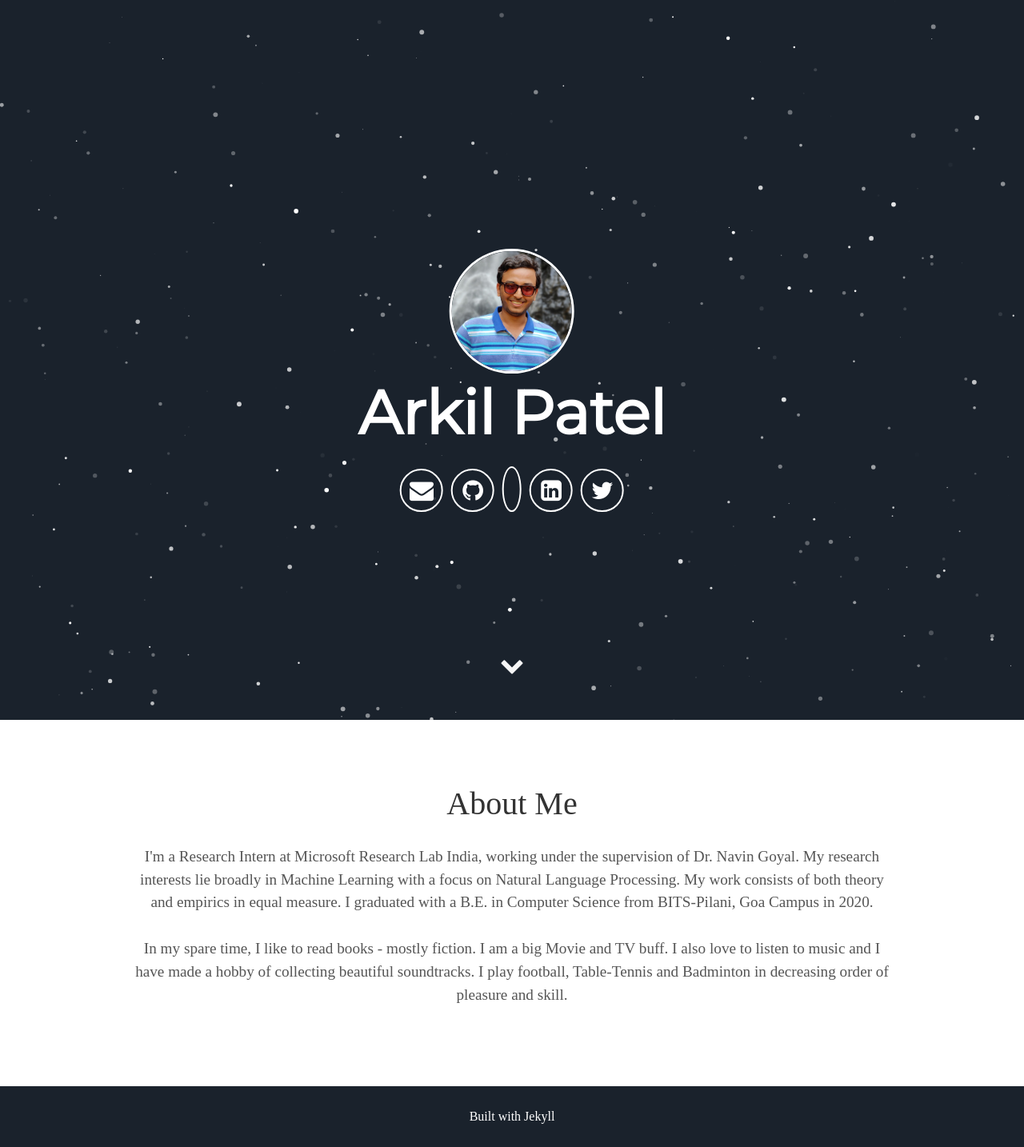
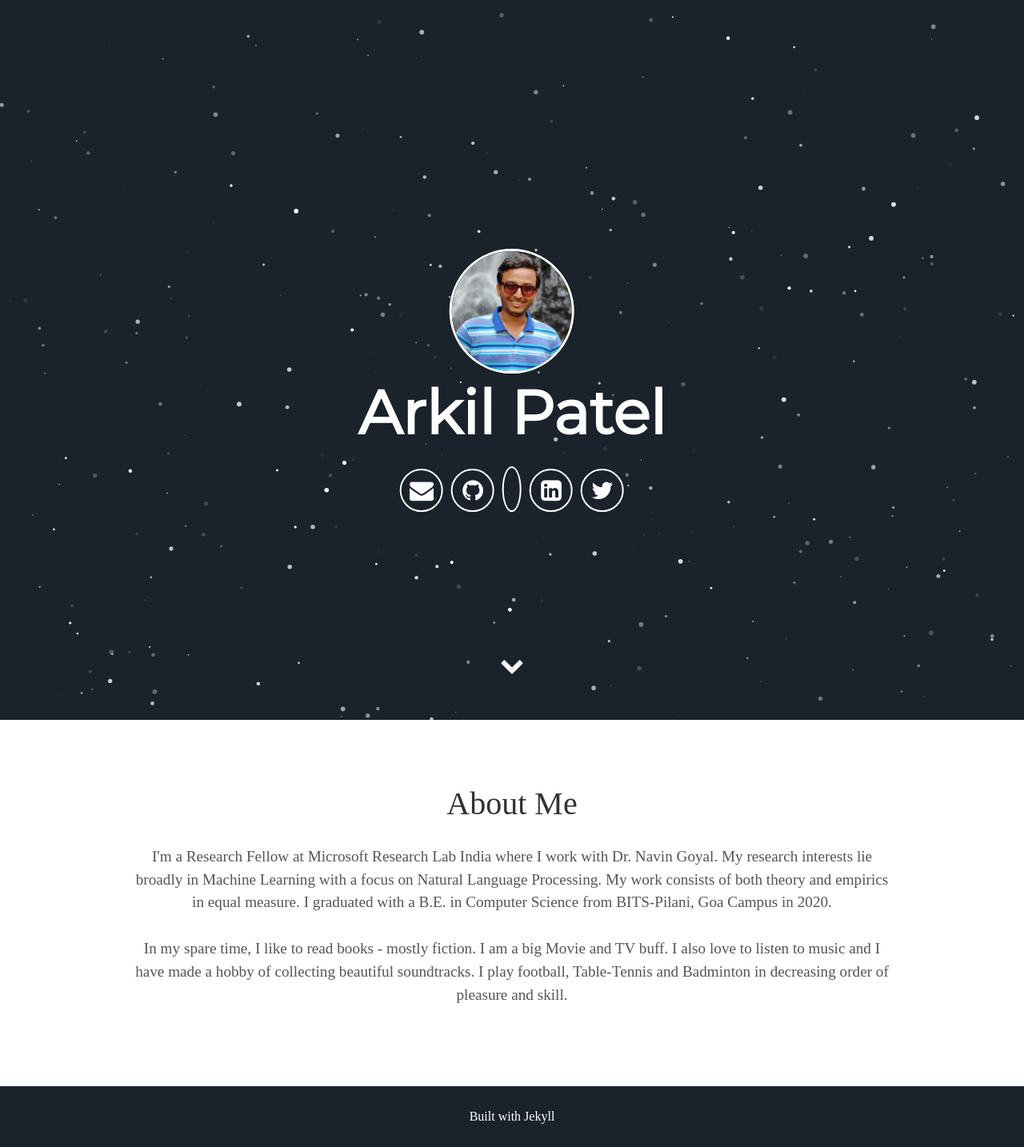
Before and after one commit to arkilpatel/arkilpatel.github.io, a Jekyll site: the page built from index.html, in a window 1280 px wide. Shown: the whole page at 80% size. Built offline with Jekyll 4.4.1, drawn with Linux system fonts in a browser that asks for light colours; some web fonts are replaced; a style sheet for code colours, icons or effects is not loaded.

Commit message:
Update _config.yml

```diff
--- a/_config.yml
+++ b/_config.yml
@@ -7,7 +7,7 @@
 
 # User settings
 username: Arkil Patel
-user_description: I'm a Research Intern at Microsoft Research Lab India, working under the supervision of Dr. Navin Goyal. My research interests lie broadly in Machine Learning with a focus on Natural Language Processing. My work consists of both theory and empirics in equal measure. I graduated with a B.E. in Computer Science from BITS-Pilani, Goa Campus in 2020. <br><br> In my spare time, I like to read books - mostly fiction. I am a big Movie and TV buff. I also love to listen to music and I have made a hobby of collecting beautiful soundtracks. I play football, Table-Tennis and Badminton in decreasing order of pleasure and skill.
+user_description: I'm a Research Fellow at Microsoft Research Lab India where I work with Dr. Navin Goyal. My research interests lie broadly in Machine Learning with a focus on Natural Language Processing. My work consists of both theory and empirics in equal measure. I graduated with a B.E. in Computer Science from BITS-Pilani, Goa Campus in 2020. <br><br> In my spare time, I like to read books - mostly fiction. I am a big Movie and TV buff. I also love to listen to music and I have made a hobby of collecting beautiful soundtracks. I play football, Table-Tennis and Badminton in decreasing order of pleasure and skill.
 user_title:
 email: arkil.patel@gmail.com
 # twitter_username: lorem_ipsum
```
